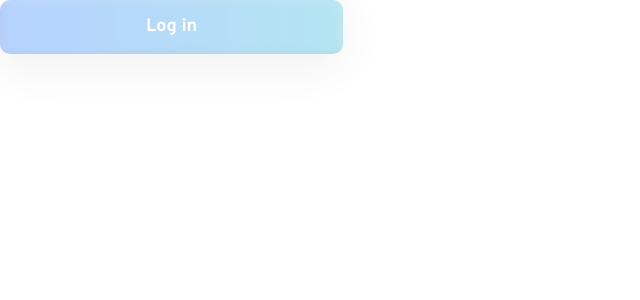
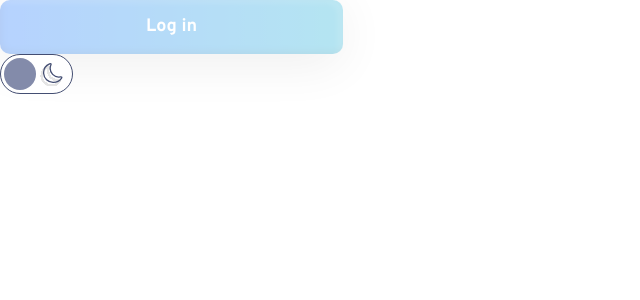
Before and after one commit to MaayanKaplan/weather-app, a React (Create React App) app: page / in a window 1280 px wide. Shown: the top 300 px of the page, without its empty margins (0-640 px from the left). Built offline with nearby package versions, Linux system fonts and the light colour scheme.

Commit message:
implementing styles of switch component

```diff
--- a/src/App.tsx
+++ b/src/App.tsx
@@ -1,6 +1,6 @@
 import React from "react";
 import Button from "./Common/Button";
-import WarningBox from "./Common/WarningBox";
+import Switch from "./Common/Switch";
 
 const App: React.FC = () => {
   return (
@@ -8,7 +8,7 @@ const App: React.FC = () => {
       <Button variant="primary" disabled>
         Log in
       </Button>
-      {/* <WarningBox /> */}
+      <Switch />
     </>
   );
 };
--- /dev/null
+++ b/src/Common/Switch.tsx
@@ -0,0 +1,64 @@
+import styled from "styled-components";
+import { IconDarkSun, IconDarkMoon } from "./Icon";
+
+type Props = {
+  // isActive?: boolean;
+  // src?: string | undefined;
+  // leftIcon: string;
+  // rightIcon: {};
+};
+
+const Switch: React.FC<Props> = () => {
+  return (
+    <SwitchWrapper>
+      <IconsWrapper>
+        <div>
+          <IconDarkSun />
+        </div>
+        <div>
+          <IconDarkMoon />
+        </div>
+      </IconsWrapper>
+      <Notch />
+    </SwitchWrapper>
+  );
+};
+
+const SwitchWrapper = styled.div`
+  width: 73px;
+  height: 40px;
+  border-radius: 100px;
+  border: solid 1px #444e72;
+  background-color: #fff;
+  display: flex;
+  position: relative;
+`;
+
+const IconsWrapper = styled.div`
+  display: flex;
+  padding: 3px;
+
+  div {
+    height: 26px;
+    width: 26px;
+    margin: 0 6px 2px 2px;
+  }
+`;
+
+const Notch = styled.div`
+  width: 32px;
+  height: 32px;
+  border-radius: 50%;
+  /* flex-grow: 0; */
+  background-color: #838baa;
+
+  transition: transform 0.1s linear;
+  cursor: pointer;
+  position: absolute;
+  top: 3px;
+  left: 3px;
+`;
+
+export default Switch;
+
+// transform: translate(${p => p.isActive ? '26px' : '1px'});
--- a/src/themes.tsx
+++ b/src/themes.tsx
@@ -3,7 +3,11 @@ export interface Theme {
   white: string;
   primary: string;
   secondary: string;
-  buttonDefaultSize: string;
+  fadeText: string;
+  gray: string;
+  grayBg: string;
+  errorRed: string;
+  yellow: string;
 }
 
 const lightModeTheme = {
```
Also changed, not shown: src/Common/Icon.tsx (+4 -4 lines).
